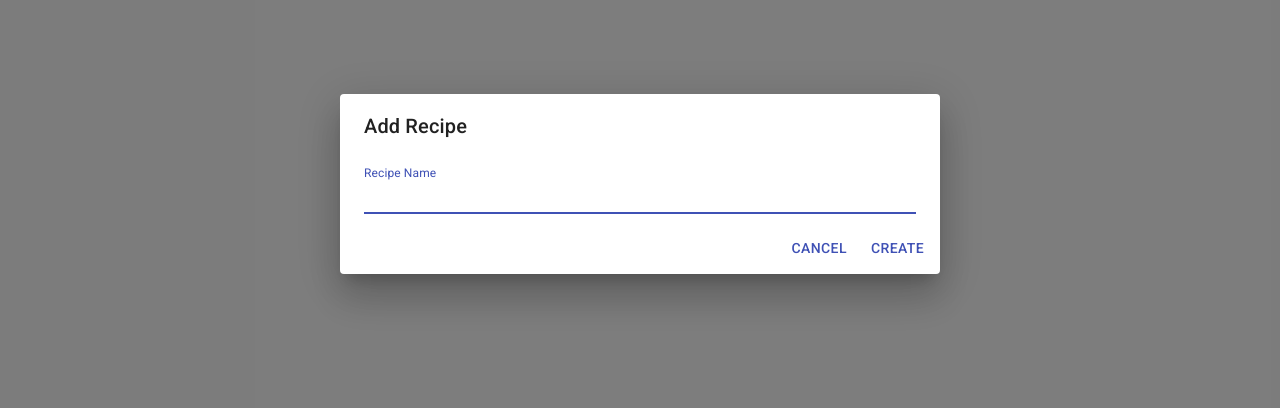
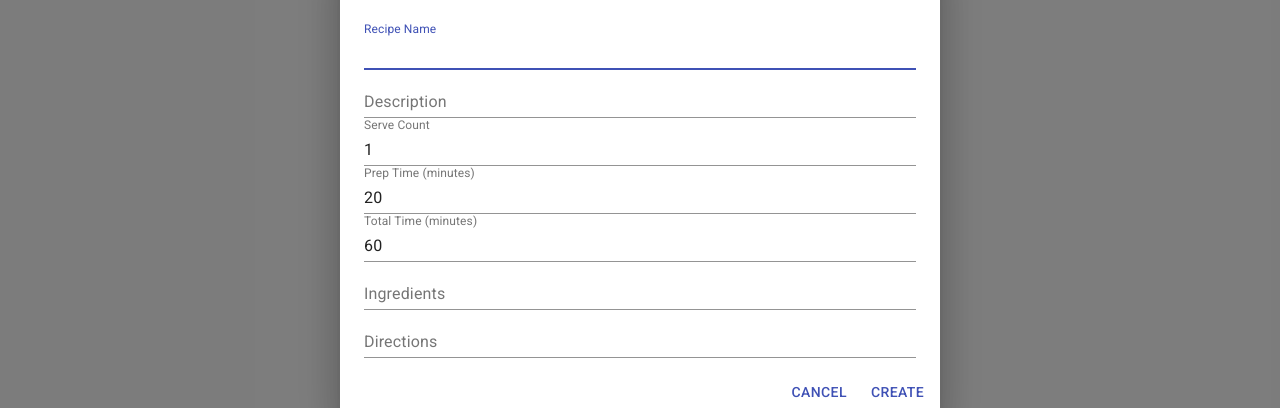
Before and after one commit to PatrickUbelhor/RecipeBook, a React (Create React App) app in the folder react/: page / in a window 1280 px wide. Both pictures are taken after a click on the button "ADD RECIPE". Shown: the part 216-624 px from the top of the page. Built offline with nearby package versions, Linux system fonts and the light colour scheme; no server answers.

Commit message:
Completed initial recipe form

```diff
--- a/react/src/components/App.tsx
+++ b/react/src/components/App.tsx
@@ -3,7 +3,7 @@ import React from 'react';
 import { connect } from 'react-redux';
 import { IAppState } from '../model/State';
 import { getRecipes, initApp } from '../state/Effects';
-import { ActionArea } from './action-area/action-area';
+import ActionArea from './action-area/action-area';
 import Header from './header/Header';
 import RecipeDetail from './recipe-detail/recipe-detail';
 import RecipeList from './recipe-list/RecipeList';
--- a/react/src/components/action-area/action-area.tsx
+++ b/react/src/components/action-area/action-area.tsx
@@ -1,28 +1,66 @@
 import './action-area.css';
 import { Button, Dialog, DialogActions, DialogContent, DialogTitle, TextField } from '@material-ui/core';
 import React from 'react';
+import { connect } from 'react-redux';
+import { NewRecipe } from '../../model/Recipe';
+import { createRecipe } from '../../state/Effects';
 
-export class ActionArea extends React.Component<any, any> {
+const mapDispatchToProps = (dispatch) => ({
+	createRecipe: (recipe) => dispatch(createRecipe(recipe))
+});
+
+const EMPTY_RECIPE: NewRecipe = {
+	name: '',
+	description: '',
+	serveCount: 1,
+	prepTimeMins: 20,
+	totalTimeMins: 60,
+	ingredients: '',
+	directions: ''
+}
+
+class ConnectedActionArea extends React.Component<any, any> {
 
 	constructor(props) {
 		super(props);
 
 		this.state = {
-			openModal: false
-		}
+			openModal: false,
+			recipe: EMPTY_RECIPE
+		};
 	}
 
 	openModal = () => {
 		this.setState(() => ({
 			openModal: true
 		}));
-	}
+	};
 
 	handleClose = () => {
 		this.setState(() => ({
-			openModal: false
+			openModal: false,
+			recipe: EMPTY_RECIPE
 		}));
+	};
+
+	handleSubmit = () => {
+		this.props.createRecipe(this.state.recipe);
+		this.handleClose();
 	}
+
+	editField = (event) => {
+		const name = event.target.name;
+		const value = (name === 'serveCount' || name === 'prepTimeMins' || name === 'totalTimeMins')
+			? parseInt(event.target.value)
+			: event.target.value;
+
+		this.setState((prevState) => ({
+			recipe: {
+				...prevState.recipe,
+				[name]: value
+			}
+		}));
+	};
 
 	render() {
 		return (
@@ -47,16 +85,66 @@ export class ActionArea extends React.Component<any, any> {
 						<TextField
 							autoFocus
 							label="Recipe Name"
+							name="name"
+							onChange={this.editField}
+							value={this.state.recipe.name}
+							fullWidth
+						/>
+						<TextField
+							label="Description"
+							name="description"
+							onChange={this.editField}
+							value={this.state.recipe.description}
+							multiline
+							fullWidth
+						/>
+						<TextField
+							label="Serve Count"
+							name="serveCount"
+							onChange={this.editField}
+							value={this.state.recipe.serveCount}
+							fullWidth
+						/>
+						<TextField
+							label="Prep Time (minutes)"
+							name="prepTimeMins"
+							onChange={this.editField}
+							value={this.state.recipe.prepTimeMins}
+							fullWidth
+						/>
+						<TextField
+							label="Total Time (minutes)"
+							name="totalTimeMins"
+							onChange={this.editField}
+							value={this.state.recipe.totalTimeMins}
+							fullWidth
+						/>
+						<TextField
+							label="Ingredients"
+							name="ingredients"
+							onChange={this.editField}
+							value={this.state.recipe.ingredients}
+							multiline
+							fullWidth
+						/>
+						<TextField
+							label="Directions"
+							name="directions"
+							onChange={this.editField}
+							value={this.state.recipe.directions}
+							multiline
 							fullWidth
 						/>
 					</DialogContent>
 					<DialogActions>
 						<Button color="primary" onClick={this.handleClose}>Cancel</Button>
-						<Button color="primary" onClick={this.handleClose}>Create</Button>
+						<Button color="primary" onClick={this.handleSubmit}>Create</Button>
 					</DialogActions>
 				</Dialog>
 			</div>
 		);
 	}
+}
 
-}
+const ActionArea = connect(null, mapDispatchToProps)(ConnectedActionArea);
+export default ActionArea;
--- a/react/src/state/Store.ts
+++ b/react/src/state/Store.ts
@@ -37,6 +37,11 @@ const reducer = function (state: IAppState = INITIAL_STATE, action: Action) {
 				...state,
 				selectedRecipe: action.payload
 			};
+		case Actions.CREATE_RECIPE_SUCCESS:
+			return {
+				recipes: state.recipes.concat(action.payload),
+				selectedRecipe: action.payload
+			};
 		default:
 			return state;
 	}
```
Also changed, not shown: 1 other file (tests, documents, lock files or other folders).
